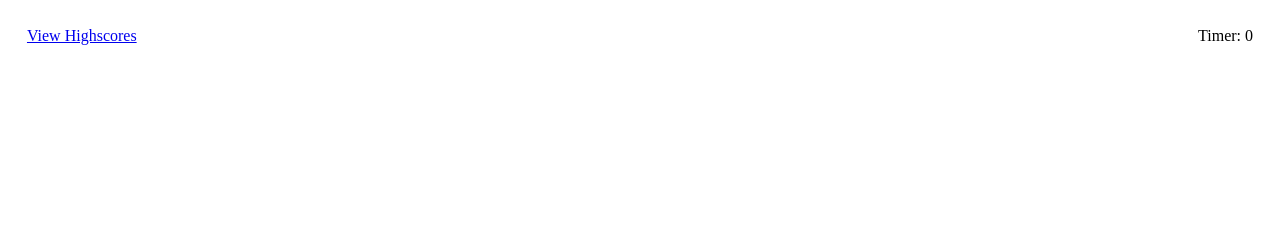
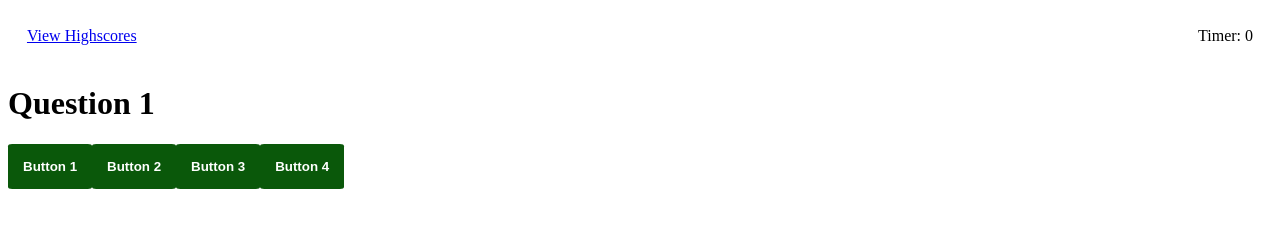
Before and after one commit to ivnkris/code-quiz, a plain HTML site: page index.html in a window 1280 px wide. Both pictures are taken after a click on the button "Start Quiz". Drawn offline with Linux system fonts and the light colour scheme.

Commit message:
add presentQuestion initial logic

```diff
--- a/assets/css/styles.css
+++ b/assets/css/styles.css
@@ -31,3 +31,9 @@ button {
   border: none;
   border-radius: 5%;
 }
+
+.question-container {
+}
+
+.question-container button {
+}
--- a/assets/js/script.js
+++ b/assets/js/script.js
@@ -1,12 +1,39 @@
 const startButton = document.getElementById("start-button");
 const startContainer = document.getElementById("start-container");
+const mainElement = document.querySelector("main");
 
 const removeStartContainer = () => {
   startContainer.remove();
 };
 
 const presentQuestion = () => {
-  console.log("present question");
+  //create new HTML elements and set attributes
+  const questionDiv = document.createElement("div");
+  questionDiv.setAttribute("class", "question-container");
+  const questionHeader = document.createElement("h1");
+  const questionButton1 = document.createElement("button");
+  questionButton1.setAttribute("id", "button-1");
+  const questionButton2 = document.createElement("button");
+  questionButton1.setAttribute("id", "button-2");
+  const questionButton3 = document.createElement("button");
+  questionButton1.setAttribute("id", "button-3");
+  const questionButton4 = document.createElement("button");
+  questionButton1.setAttribute("id", "button-4");
+
+  //set element text content
+  questionHeader.textContent = "Question 1";
+  questionButton1.textContent = "Button 1";
+  questionButton2.textContent = "Button 2";
+  questionButton3.textContent = "Button 3";
+  questionButton4.textContent = "Button 4";
+
+  //append children onto DOM tree
+  mainElement.appendChild(questionDiv);
+  questionDiv.appendChild(questionHeader);
+  questionDiv.appendChild(questionButton1);
+  questionDiv.appendChild(questionButton2);
+  questionDiv.appendChild(questionButton3);
+  questionDiv.appendChild(questionButton4);
 };
 
 const startGame = () => {
```
